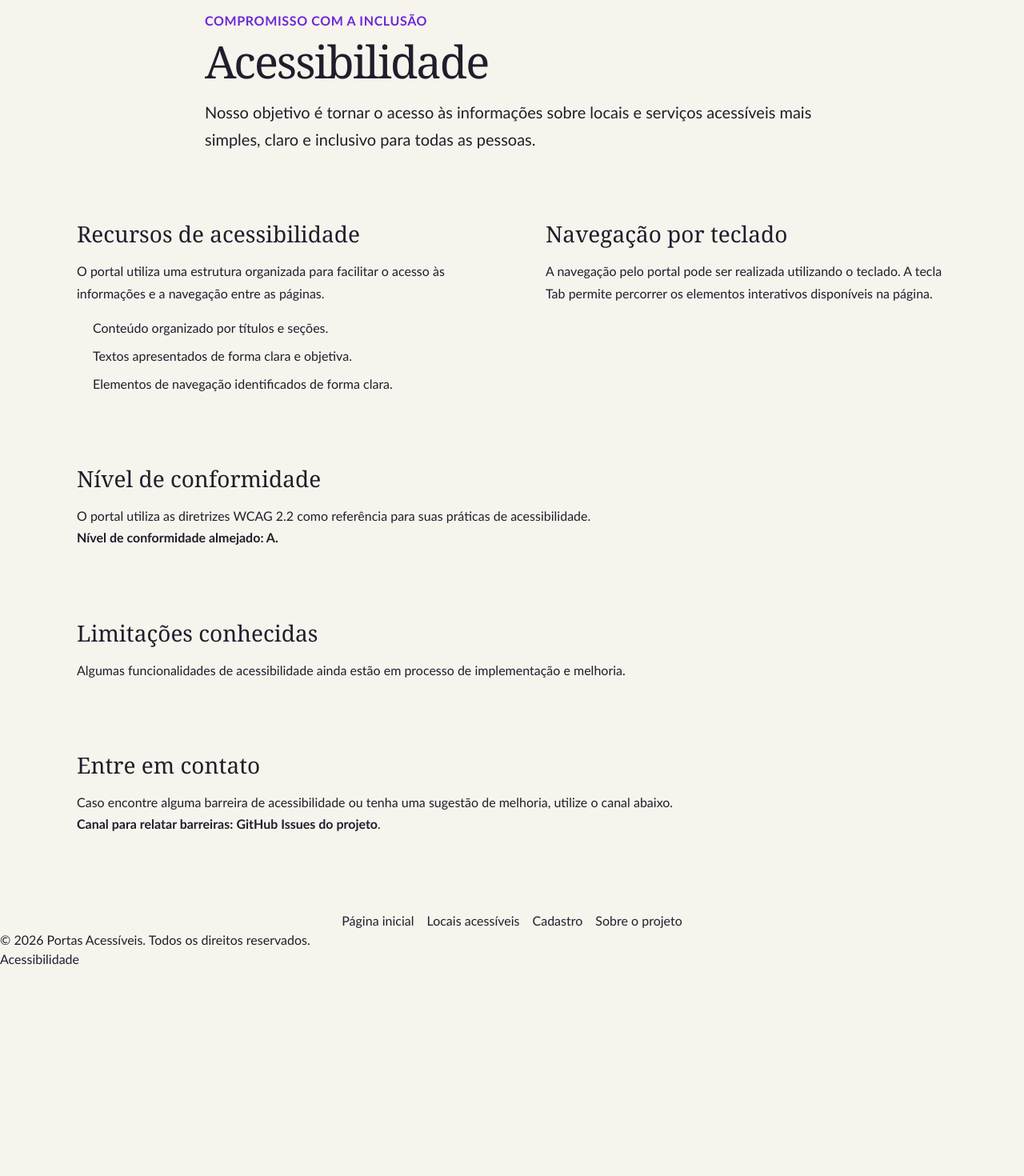
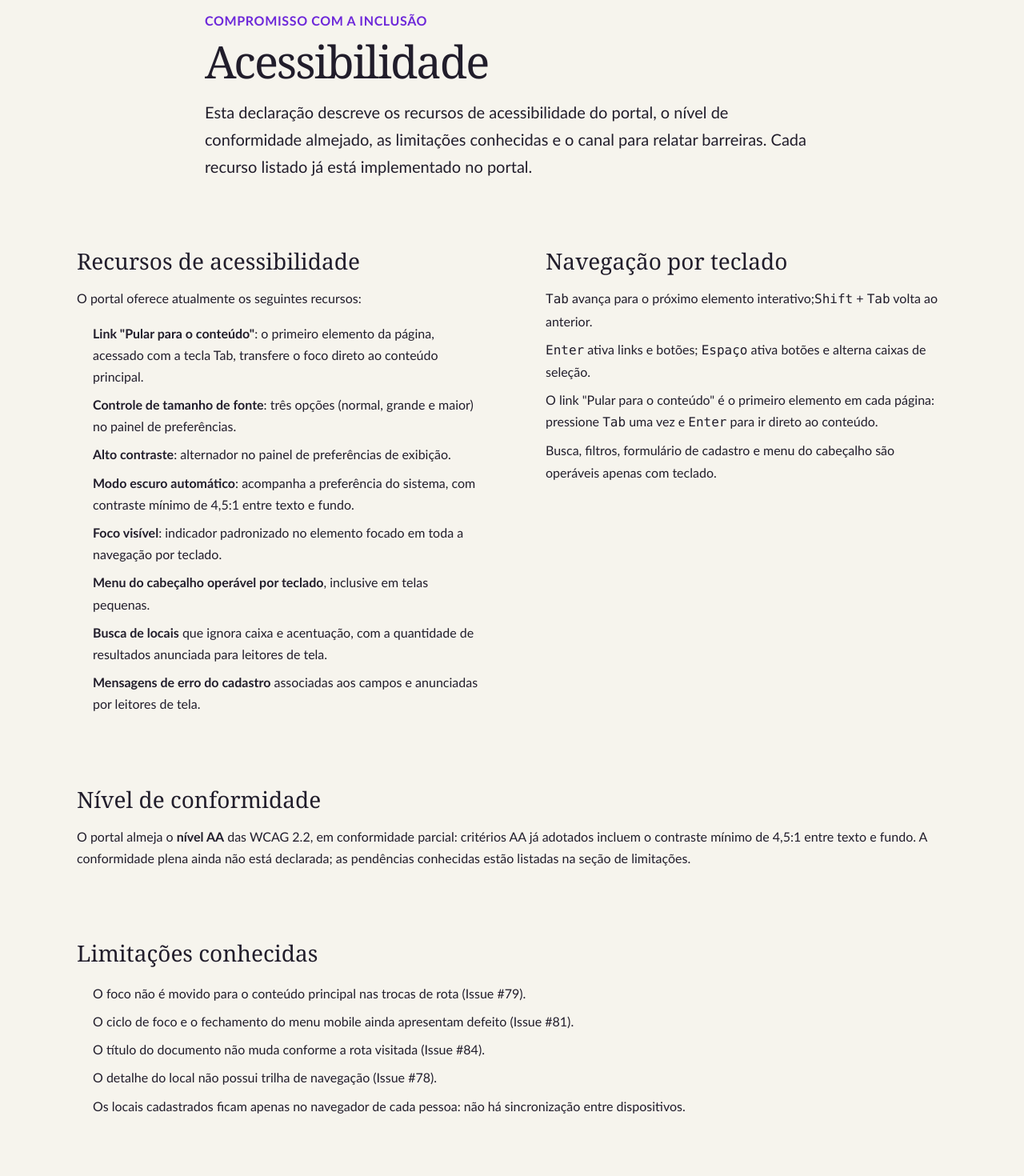
Before and after one commit to 1TDSPJ-26/portal-locais-acessiveis, a React (Vite) app: page /acessibilidade in a window 1280 px wide. Shown: the part 240-1710 px from the top of the page at 80% size. Before the commit the page ends 1451 px from the top, so only its background shows below. Built offline with nearby package versions, Linux system fonts and the light colour scheme.

Commit message:
feat: Define a declaração definitiva de acessibilidade do portal

```diff
--- a/src/pages/Acessibilidade/index.tsx
+++ b/src/pages/Acessibilidade/index.tsx
@@ -1,4 +1,7 @@
 import "./styles.css";
+
+const URL_FORMULARIO_BUG =
+  "https://github.com/1TDSPJ-26/portal-locais-acessiveis/issues/new?template=bug.yml";
 
 export default function Acessibilidade() {
   return (
@@ -11,9 +14,10 @@ export default function Acessibilidade() {
         <h1>Acessibilidade</h1>
 
         <p>
-          Nosso objetivo é tornar o acesso às informações sobre locais e
-          serviços acessíveis mais simples, claro e inclusivo para todas as
-          pessoas.
+          Esta declaração descreve os recursos de acessibilidade do portal,
+          o nível de conformidade almejado, as limitações conhecidas e o
+          canal para relatar barreiras. Cada recurso listado já está
+          implementado no portal.
         </p>
       </header>
 
@@ -21,70 +25,131 @@ export default function Acessibilidade() {
         <section aria-labelledby="recursos">
           <h2 id="recursos">Recursos de acessibilidade</h2>
 
-          <p>
-            O portal utiliza uma estrutura organizada para facilitar o acesso
-            às informações e a navegação entre as páginas.
-          </p>
+          <p>O portal oferece atualmente os seguintes recursos:</p>
 
           <ul>
-            <li>Conteúdo organizado por títulos e seções.</li>
-            <li>Textos apresentados de forma clara e objetiva.</li>
-            <li>Elementos de navegação identificados de forma clara.</li>
+            <li>
+              <strong>Link "Pular para o conteúdo"</strong>: o primeiro
+              elemento da página, acessado com a tecla Tab, transfere o foco
+              direto ao conteúdo principal.
+            </li>
+            <li>
+              <strong>Controle de tamanho de fonte</strong>: três opções
+              (normal, grande e maior) no painel de preferências.
+            </li>
+            <li>
+              <strong>Alto contraste</strong>: alternador no painel de
+              preferências de exibição.
+            </li>
+            <li>
+              <strong>Modo escuro automático</strong>: acompanha a preferência
+              do sistema, com contraste mínimo de 4,5:1 entre texto e fundo.
+            </li>
+            <li>
+              <strong>Foco visível</strong>: indicador padronizado no elemento
+              focado em toda a navegação por teclado.
+            </li>
+            <li>
+              <strong>Menu do cabeçalho operável por teclado</strong>,
+              inclusive em telas pequenas.
+            </li>
+            <li>
+              <strong>Busca de locais</strong> que ignora caixa e acentuação,
+              com a quantidade de resultados anunciada para leitores de tela.
+            </li>
+            <li>
+              <strong>Mensagens de erro do cadastro</strong> associadas aos
+              campos e anunciadas por leitores de tela.
+            </li>
           </ul>
         </section>
 
-        <section aria-labelledby="teclado">
-          <h2 id="teclado">Navegação por teclado</h2>
+        <section aria-labelledby="navegacao">
+          <h2 id="navegacao">Navegação por teclado</h2>
 
-          <p>
-            A navegação pelo portal pode ser realizada utilizando o teclado.
-            A tecla Tab permite percorrer os elementos interativos disponíveis
-            na página.
-          </p>
+          <ol>
+            <li>
+              <kbd>Tab</kbd> avança para o próximo elemento interativo;
+              <kbd>Shift</kbd> + <kbd>Tab</kbd> volta ao anterior.
+            </li>
+            <li>
+              <kbd>Enter</kbd> ativa links e botões; <kbd>Espaço</kbd> ativa
+              botões e alterna caixas de seleção.
+            </li>
+            <li>
+              O link "Pular para o conteúdo" é o primeiro elemento em cada
+              página: pressione <kbd>Tab</kbd> uma vez e <kbd>Enter</kbd> para
+              ir direto ao conteúdo.
+            </li>
+            <li>
+              Busca, filtros, formulário de cadastro e menu do cabeçalho são
+              operáveis apenas com teclado.
+            </li>
+          </ol>
         </section>
 
         <section aria-labelledby="conformidade">
           <h2 id="conformidade">Nível de conformidade</h2>
 
           <p>
-            O portal utiliza as diretrizes WCAG 2.2 como referência para suas
-            práticas de acessibilidade.
-          </p>
-
-          <p>
-            <strong>Nível de conformidade almejado: A.</strong>
+            O portal almeja o <strong>nível AA</strong> das WCAG 2.2, em
+            conformidade parcial: critérios AA já adotados incluem o contraste
+            mínimo de 4,5:1 entre texto e fundo. A conformidade plena ainda
+            não está declarada; as pendências conhecidas estão listadas na
+            seção de limitações.
           </p>
         </section>
 
         <section aria-labelledby="limitacoes">
           <h2 id="limitacoes">Limitações conhecidas</h2>
 
-          <p>
-            Algumas funcionalidades de acessibilidade ainda estão em processo
-            de implementação e melhoria.
-          </p>
+          <ul>
+            <li>
+              O foco não é movido para o conteúdo principal nas trocas de
+              rota (Issue #79).
+            </li>
+            <li>
+              O ciclo de foco e o fechamento do menu mobile ainda apresentam
+              defeito (Issue #81).
+            </li>
+            <li>
+              O título do documento não muda conforme a rota visitada
+              (Issue #84).
+            </li>
+            <li>
+              O detalhe do local não possui trilha de navegação
+              (Issue #78).
+            </li>
+            <li>
+              Os locais cadastrados ficam apenas no navegador de cada pessoa:
+              não há sincronização entre dispositivos.
+            </li>
+          </ul>
         </section>
 
         <section aria-labelledby="contato">
-          <h2 id="contato">Entre em contato</h2>
+          <h2 id="contato">Reportar barreiras</h2>
 
           <p>
-            Caso encontre alguma barreira de acessibilidade ou tenha uma
-            sugestão de melhoria, utilize o canal abaixo.
+            Encontrou uma barreira de acessibilidade ou tem uma sugestão de
+            melhoria? Abra uma Issue no repositório usando o formulário de
+            bug.
           </p>
 
           <p>
             <strong>Canal para relatar barreiras:</strong>{" "}
             <a
-              href="https://github.com/1TDSPJ-26/portal-locais-acessiveis"
+              href={URL_FORMULARIO_BUG}
               target="_blank"
               rel="noopener noreferrer"
             >
-              GitHub Issues do projeto
+              Abrir Issue com o formulário de bug
             </a>
             .
           </p>
         </section>
+
+        <p>Última revisão desta declaração: 6 de outubro de 2026.</p>
       </div>
     </div>
   );
```
